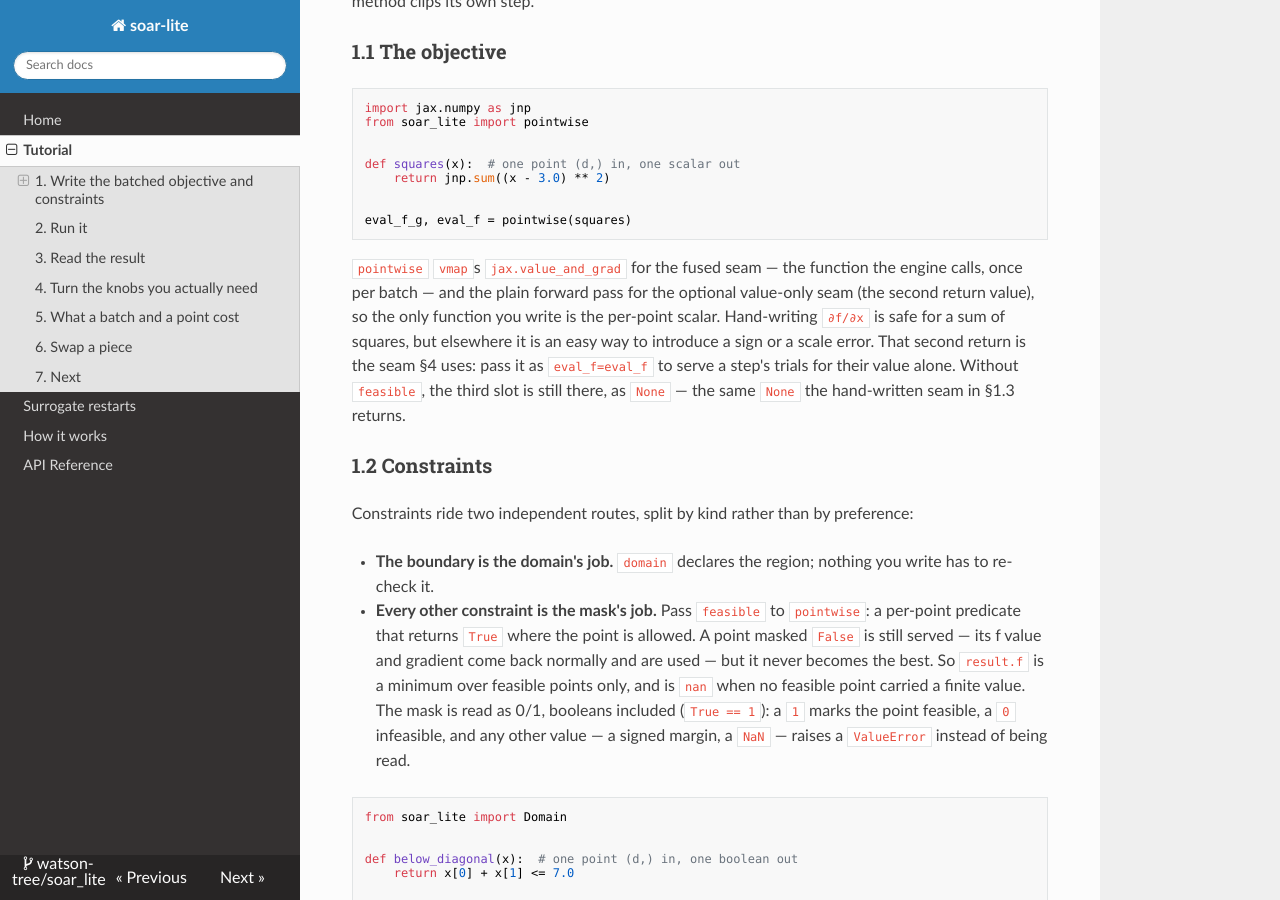
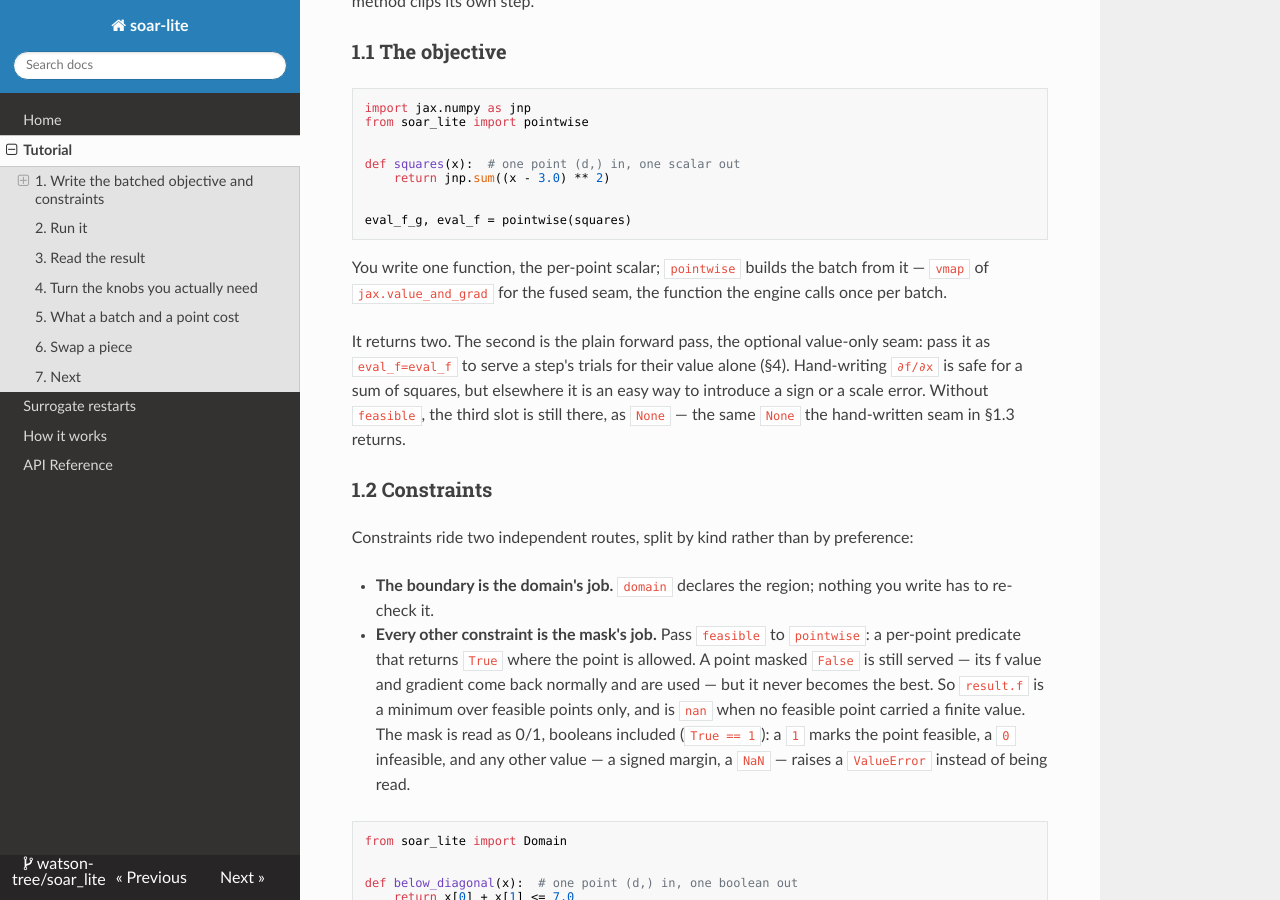
Before and after one commit to watson-tree/soar_lite, an MkDocs documentation site: the page built from docs/tutorial/getting-started.md, in a window 1280 px wide and 900 px high, scrolled down 670 px. Built offline with MkDocs 1.6.1, drawn with Linux system fonts in a browser that asks for light colours; nearby versions of some CDN libraries; some of the changed text lies outside the part shown.

Commit message:
docs: give the three densest passages room, and fix one stale claim
- home: fold the "do not read it as a row of flock_x" caveat into the
  sentence that needs it, and leave the -inf sentinel to the tutorial's
  result table
- tutorial: split the pointwise paragraph into "what you write" and "what
  it returns"; replace "takes one whole step and reads no value", which
  contradicts itself (a whole step reads value and gradient together), with
  the reason eval_f is never called here; cut the x0 and budget_check cells
  to one line each, since the docstring already carries the detail
- how-to: lead with the job -- one function returning the -log EI minima --
  and hoist "hand the engine back to itself" above the signature

````diff
--- a/docs/tutorial/getting-started.md
+++ b/docs/tutorial/getting-started.md
@@ -37,14 +37,16 @@ def squares(x):  # one point (d,) in, one scalar out
 eval_f_g, eval_f = pointwise(squares)
 ```
 
-`pointwise` `vmap`s `jax.value_and_grad` for the fused seam — the function the
-engine calls, once per batch — and the plain forward pass for the optional
-value-only seam (the second return value), so the only function you write is the
-per-point scalar. Hand-writing `∂f/∂x` is safe for a sum of squares, but
-elsewhere it is an easy way to introduce a sign or a scale error. That second
-return is the seam §4 uses: pass it as `eval_f=eval_f` to serve a step's trials
-for their value alone. Without `feasible`, the third slot is still there, as `None`
-— the same `None` the hand-written seam in §1.3 returns.
+You write one function, the per-point scalar; `pointwise` builds the batch from
+it — `vmap` of `jax.value_and_grad` for the fused seam, the function the engine
+calls once per batch.
+
+It returns two. The second is the plain forward pass, the optional value-only
+seam: pass it as `eval_f=eval_f` to serve a step's trials for their value alone
+(§4). Hand-writing `∂f/∂x` is safe for a sum of squares, but elsewhere it is an
+easy way to introduce a sign or a scale error. Without `feasible`, the third slot
+is still there, as `None` — the same `None` the hand-written seam in §1.3
+returns.
 
 ### 1.2 Constraints
 
@@ -229,11 +231,11 @@ restarted afterwards.
 | --- | --- |
 | `n_paths` | engine width: paths advanced in lockstep each iteration |
 | `domain` | the search region, a `Domain`: its sides, per-dimension `scale`, and its injected draws (a side may be unbounded) |
-| `x0` | the flock's start, one point per path `(n_paths, d)`: placed by iteration 0 exactly where you ask, and it must lie inside `domain` — an outside row is refused, not clipped; `None` lets the global model draw it — hand it in when runs have to be compared on the same starts |
+| `x0` | the flock's start, one point per path `(n_paths, d)`; iteration 0 places it exactly where given, so runs compared on the same starts share it. `None` lets the global model draw. An outside row is refused, not clipped |
 | `eval_f` | the optional value-only seam: points in, `(f, feas?)` out, no gradient — pass it to save budget, omit it in a fused-only comparison |
 | `max_iters` | the horizon, counted in iterations (iteration 0 places the flock); at least one of `max_iters`/`time_limit` must be given |
 | `time_limit` | the deadline, a wall-clock stop in seconds, for when an iteration's cost is too uneven to budget in iterations |
-| `budget_check` | an extra gate for a budget the engine cannot see, checked each iteration and before every batch it serves; it is handed the run's `Work`, so it reads the engine's own counts instead of keeping a parallel tally |
+| `budget_check` | an extra gate for a budget the engine cannot see, asked each iteration and before every batch; handed the run's `Work`, so it reads the engine's own counts |
 | `restart_stalled` | whether a stalled path is re-drawn (default `True`); `False` freezes the flock, and the run ends on `all_stalled` once every path parks |
 | `global_model` | the restart-point source and evidence sink; `None` binds `SampleGlobalModel` |
 | `local_solver` | the search method; `None` binds `DiagonalPreconditioner` |
````
Also changed, not shown: other parts of docs/tutorial/getting-started.md (+2 -2 lines), README.md (+7 -7 lines), docs/how-to/surrogate-restarts.md (+10 -8 lines), docs/index.md (+7 -7 lines).
